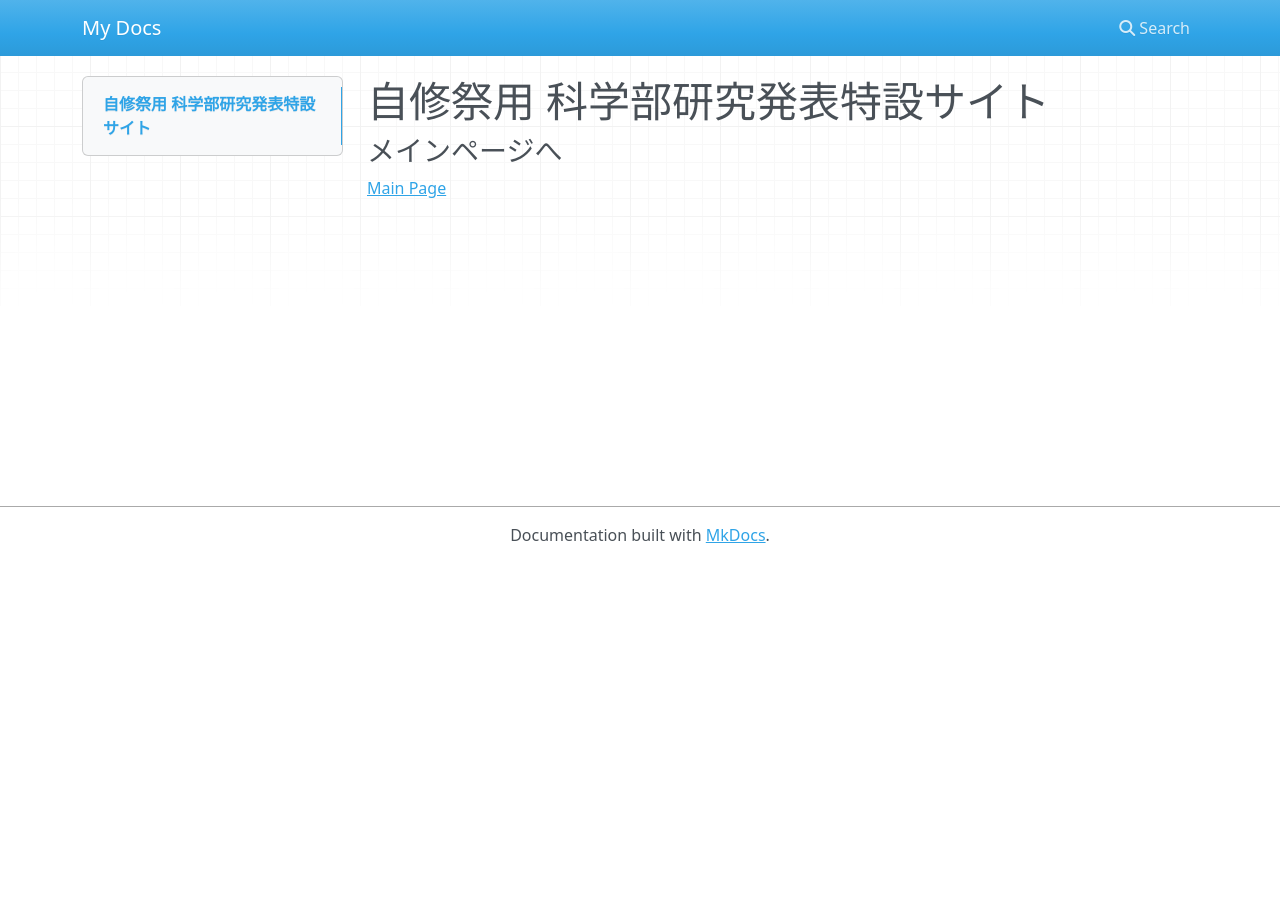
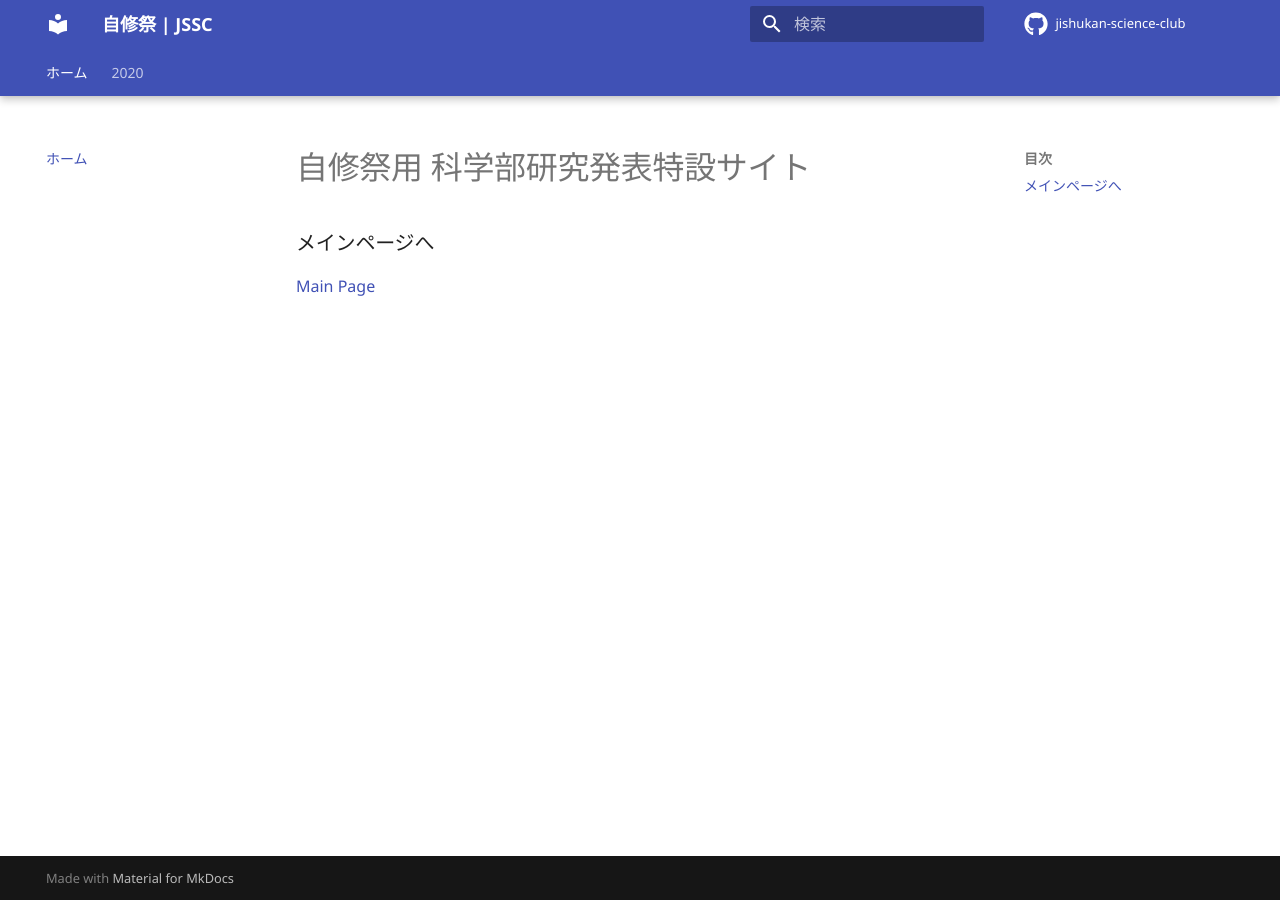
Before and after one commit to jishukan-science-club/tankyu, an MkDocs documentation site: the page built from docs/index.md, in a window 1280 px wide. Built offline with MkDocs 1.6.1 and Material for MkDocs 9.7.7, drawn with Linux system fonts in a browser that asks for light colours; nearby versions of some CDN libraries; comment, search, counter and statistics services are not loaded.

Commit message:
[Add]: theme・2020

```diff
--- a/mkdocs.yml
+++ b/mkdocs.yml
@@ -1 +1,47 @@
-site_name: My Docs
+site_name: 自修祭 | JSSC
+site_description: 科学部 | 探究文化発表会・自修祭用特設ページ
+site_author: Sakai
+site_url: https://jishukan-science-club.github.io
+repo_name: jishukan-science-club
+repo_url: https://github.com/jishukan-science-club/jishukan-science-club.github.io
+# google_analytics: 自修館中等教育学校
+
+theme:
+    name: material
+    palette:
+        scheme: preference
+        primary: indigo
+        accent: amber
+    font:
+        text: Noto Sans
+    language: ja
+    # logo: img/
+    # favicon: img/
+    icon:
+        repo: fontawesome/brands/github
+    features:
+        - navigation.indexes
+        - navigation.tabs
+        - navigation.tabs.sticky
+
+markdown_extensions:
+    - toc:
+        permalink: true
+    - admonition
+    - pymdownx.details
+    - pymdownx.superfences
+    - pymdownx.highlight
+    - pymdownx.inlinehilite
+    - pymdownx.tabbed
+    - footnotes
+    - pymdownx.emoji:
+        emoji_index: !!python/name:materialx.emoji.twemoji
+        emoji_generator: !!python/name:materialx.emoji.to_svg
+    - pymdownx.arithmatex:
+        generic: true
+    - meta
+
+nav:
+    - ホーム: index.md
+    - 2020:
+        - 2020/index.md
```
Also changed, not shown: docs/2020/index.md (added, +1 -0 lines).
